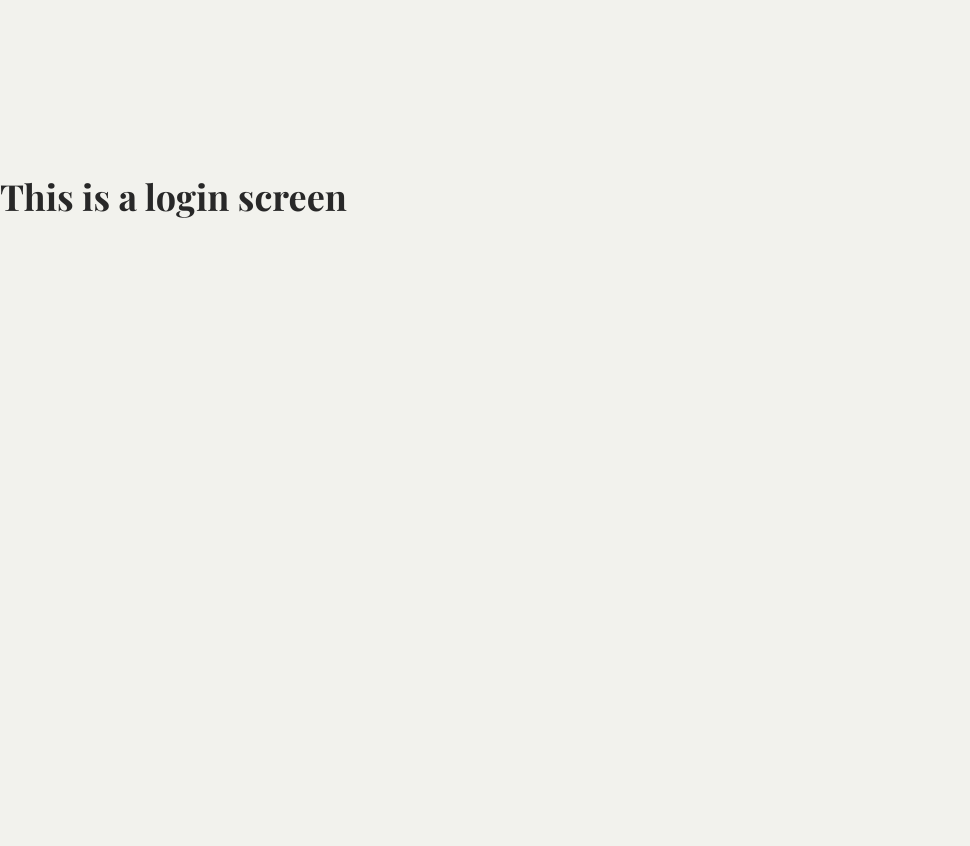
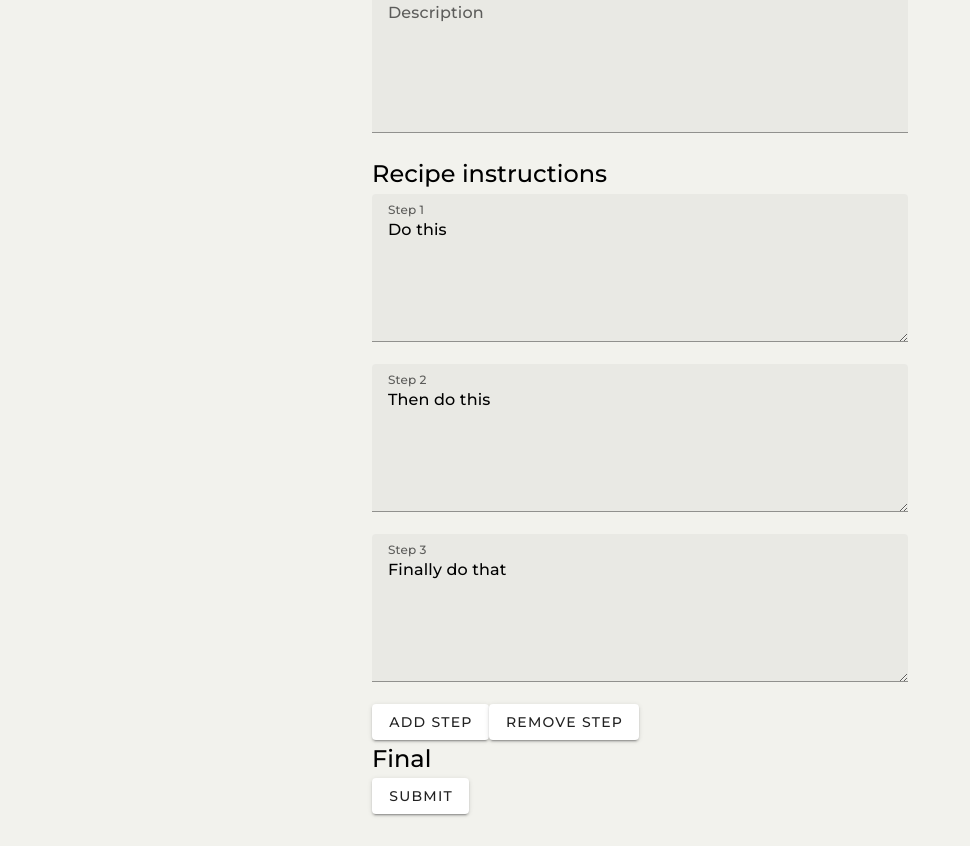
Before and after one commit to e3lo/CulinaryCode, a Vue app: page /upload in a window 1280 px wide. Shown: the part 320-1166 px from the top of the page, without its empty margins (0-970 px from the left). Before the commit the page ends 917 px from the top, so only its background shows below. Built offline with nearby package versions, Linux system fonts and the light colour scheme; a web font is replaced by a local one.

Commit message:
Added recipe add functionality

```diff
--- a/src/App.vue
+++ b/src/App.vue
@@ -11,7 +11,7 @@ import { RouterLink, RouterView } from 'vue-router'
         <div class="navigation__buttons">
           <RouterLink to="/">Home</RouterLink>
           <RouterLink to="/trending">Trending</RouterLink>
-          <RouterLink to="/login">Upload</RouterLink>
+          <RouterLink to="/upload">Upload</RouterLink>
           <RouterLink to="/login">Login</RouterLink>
         </div>
       </nav>
--- a/src/views/UploadView.vue
+++ b/src/views/UploadView.vue
@@ -1,15 +1,69 @@
 <template>
-    <div class="about">
-      <h1>This is a login screen</h1>
+    <div class="setup card">
+      <v-form @submit.prevent="checkRecipe">
+
+        <v-text-field v-model="title" label="Title"></v-text-field>
+        <v-text-field v-model="duration" label="Duration" suffix="Hrs"></v-text-field>
+        <v-textarea v-model="description" label="Description"></v-textarea>
+
+        <h2>Recipe instructions</h2>
+        <v-textarea
+        v-for="(step, index) in steps"
+        :key="index"
+        v-model="steps[index]"
+        :label="'Step ' + (index + 1)"
+        ></v-textarea>
+
+        <v-btn @click="addStep">Add Step</v-btn>
+        <v-btn @click="removeStep">Remove Step</v-btn>
+
+        <h2> Final </h2>
+        <v-btn type="submit">submit</v-btn>
+      </v-form>
     </div>
-  </template>
+</template>
 
-  <style>
-  @media (min-width: 1024px) {
-    .about {
-      min-height: 100vh;
-      display: flex;
-      align-items: center;
+<script setup>
+import { ref } from 'vue'
+
+const title = ref('')
+const duration = ref('')
+const description = ref('')
+
+const steps = ref(["Do this", 'Then do this', 'Finally do that'])
+
+function addStep() {
+  steps.value.push("")
+}
+
+function removeStep() {
+  steps.value.pop()
+}
+
+function checkRecipe() {
+  let valid = true
+  if (valid) {
+    let recipeObject = {
+      id : title.value, // Change this to remove conflicts
+      title : title.value,
+      duration : duration.value,
+      description : description.value,
+      steps : steps.value
     }
+
+    saveRecipe(recipeObject)
   }
-  </style>
+}
+
+function saveRecipe(object) {
+  const jsonValue = JSON.stringify(object)
+  localStorage.setItem(object.id, jsonValue)
+}
+</script>
+
+<style>
+.card {
+  margin: auto;
+  max-width: 600px;
+}
+</style>
```
